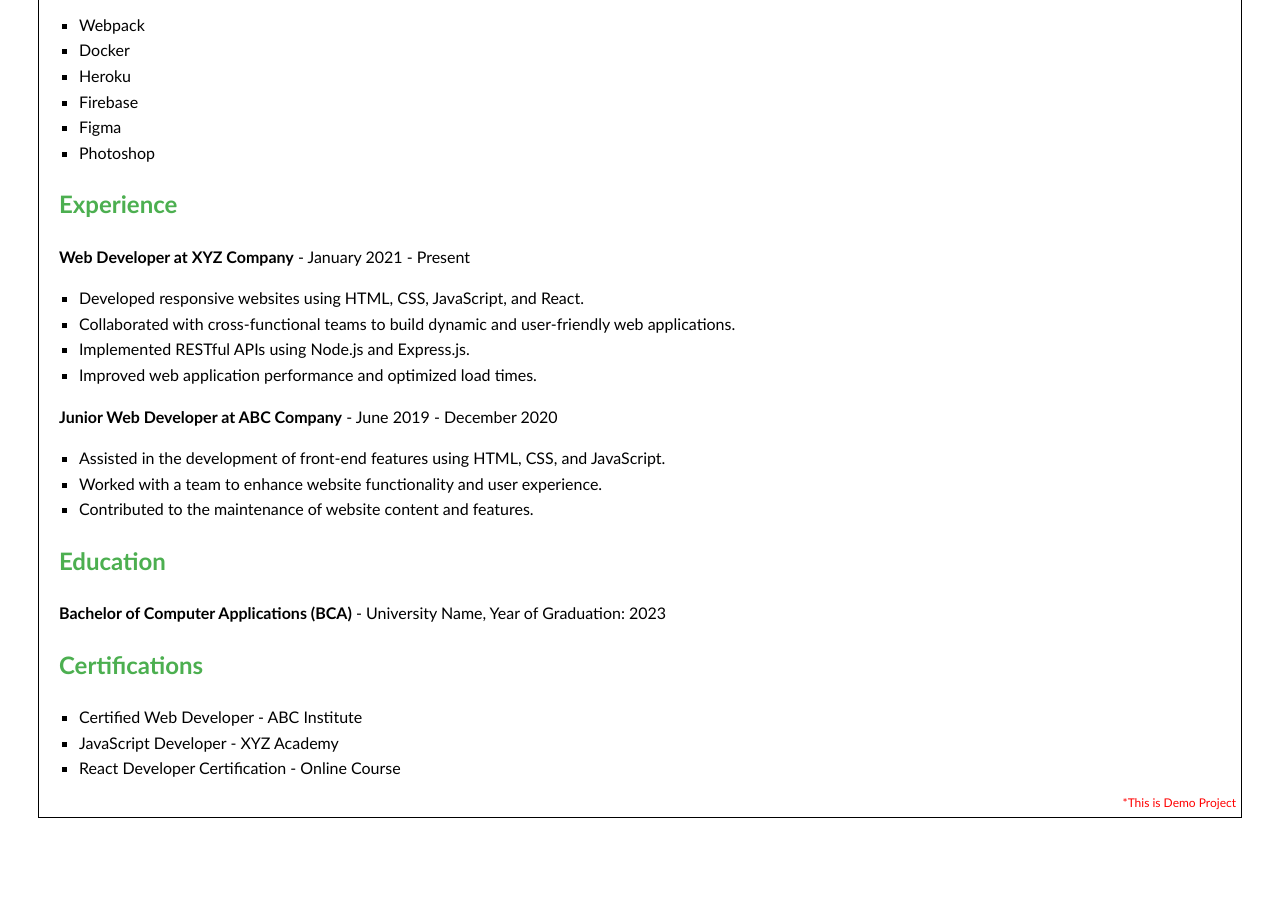
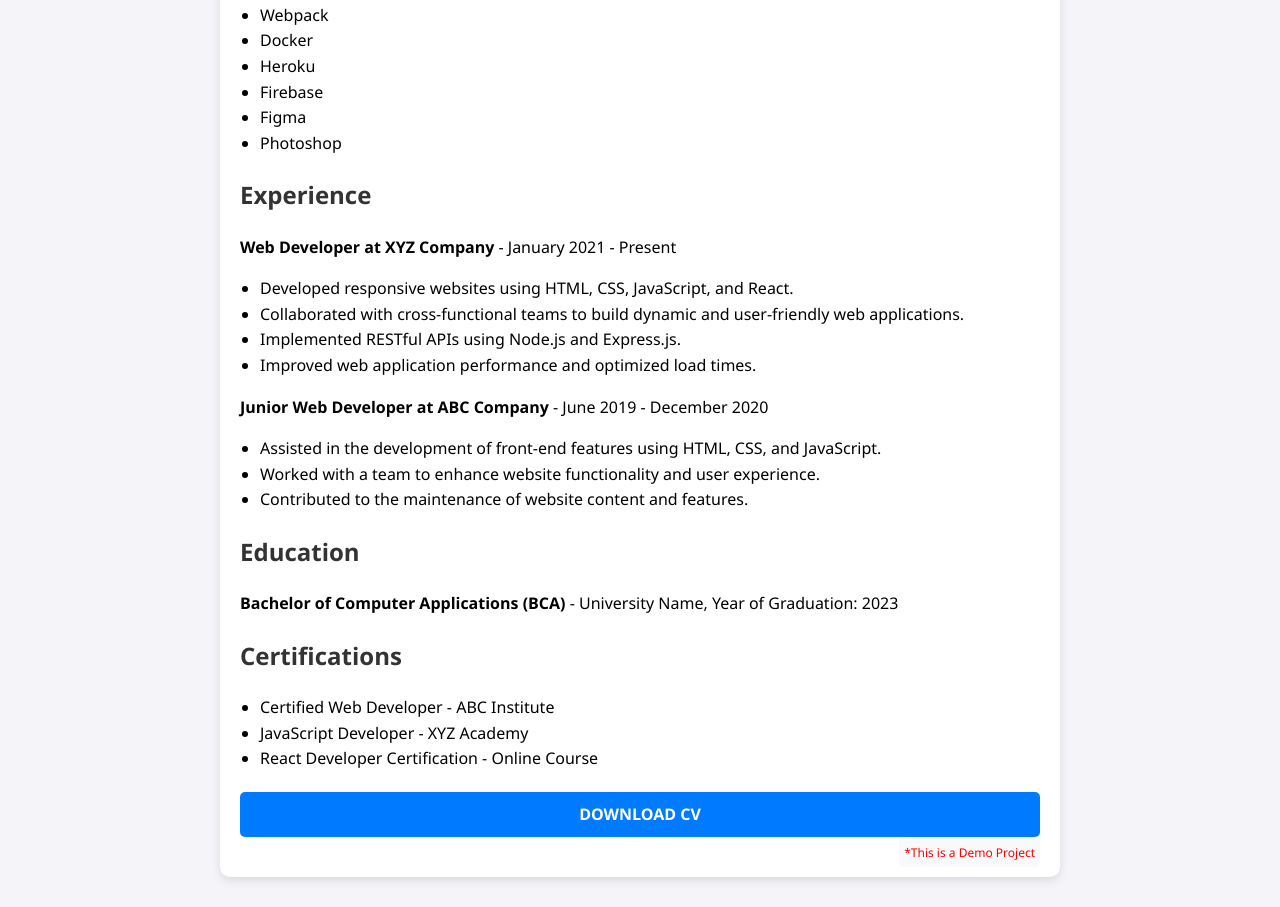
Before and after one commit to Codewithajoydas/ajoy_das_CV_1.0, a plain HTML site: page index.html in a window 1280 px wide. Shown: the part 1036-1943 px from the top of the page. Before the commit the page ends 1892 px from the top, so only its background shows below. Drawn offline with Linux system fonts and the light colour scheme.

Commit message:
Update index.html

```diff
--- a/index.html
+++ b/index.html
@@ -28,68 +28,95 @@
     <link rel="icon" href="favicon.ico" type="image/x-icon">
     <style>
         body {
-            font-family: 'Gill Sans', 'Gill Sans MT', Calibri, 'Trebuchet MS', sans-serif;
+            font-family: 'Segoe UI', Tahoma, Geneva, Verdana, sans-serif;
             line-height: 1.6;
-            padding: 20px;
+            margin: 0;
+            padding: 0;
+            background-color: #f4f4f9;
         }
 
         .main {
-            border: 1px solid black;
+            max-width: 800px;
+            margin: 30px auto;
             padding: 20px;
-            margin: 10px;
+            background: #fff;
+            border-radius: 10px;
+            box-shadow: 0 4px 10px rgba(0, 0, 0, 0.1);
             position: relative;
         }
 
         h1,
         h2 {
-            color: #4CAF50;
+            color: #333;
         }
 
-        h2 {
-            font-size: 1.5em;
+        h1 {
+            text-align: center;
         }
 
         ul {
-            list-style-type: square;
+            list-style-type: disc;
             padding-left: 20px;
         }
 
         a {
-            color: #1E90FF;
+            color: #007BFF;
             text-decoration: none;
         }
 
         a:hover {
             text-decoration: underline;
         }
-        .img{
+
+        .img {
             position: absolute;
-            top: 0;
-            right: 0;
+            top: 20px;
+            right: 20px;
             width: 160px;
             height: 160px;
             background-size: cover;
             background-position: center;
             overflow: hidden;
-            margin: 10px;
-            border: 1px solid black;
-            padding: 10px;
+            border-radius: 50%;
+            border: 2px solid #ddd;
         }
-        .bottom-lable{
+
+        .bottom-label {
             position: absolute;
-            bottom: 0;
-            right: 0;
+            bottom: 10px;
+            right: 20px;
             font-size: 12px;
-            background-color: #fff;
+            background-color: #f8f9fa;
             padding: 5px;
             border-radius: 5px;
-            color: red;
+            color: #ff0000;
+        }
+
+        .download-btn {
+            display: block;
+            margin: 20px auto;
+            text-align: center;
+            background: #007BFF;
+            color: #fff;
+            padding: 10px 20px;
+            border: none;
+            border-radius: 5px;
+            text-transform: uppercase;
+            font-weight: bold;
+            cursor: pointer;
+            transition: background 0.3s ease;
+            text-decoration: none;
+        }
+
+        .download-btn:hover {
+            background: #0056b3;
         }
     </style>
 </head>
 
 <body>
     <div class="main">
+        <img src="image.png" alt="Ajoy Das Image" class="img">
         <h1>Ajoy Das - Web Developer</h1>
         <h2>Contact Information</h2>
         <p>Email: <a href="mailto:codewithajoydas@gmail.com">codewithajoydas@gmail.com</a></p>
@@ -161,8 +188,8 @@
             <li>JavaScript Developer - XYZ Academy</li>
             <li>React Developer Certification - Online Course</li>
         </ul>
-        <img src="image.png" alt="Ajoy Das Image" sizes="124*124" class="img">
-        <div class="bottom-lable">*This is Demo Project</div>
+<a href="Ajoy_Das_CV.pdf" class="download-btn" download>Download CV</a>
+<div class="bottom-label">*This is a Demo Project</div>
     </div>
 </body>
 
```
